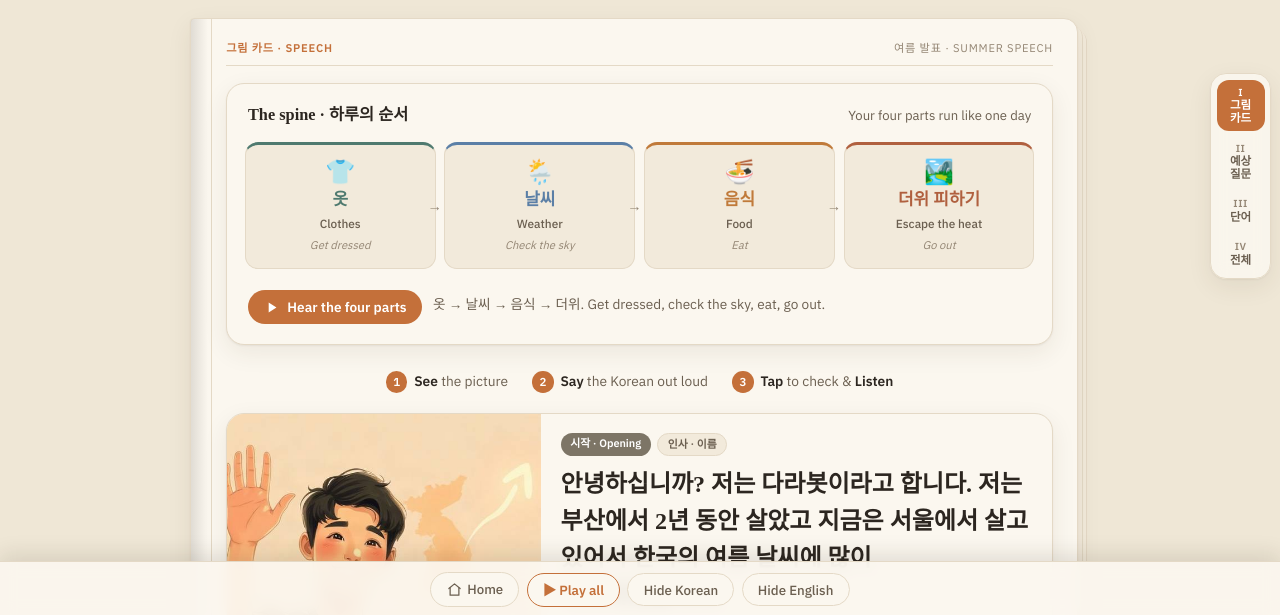
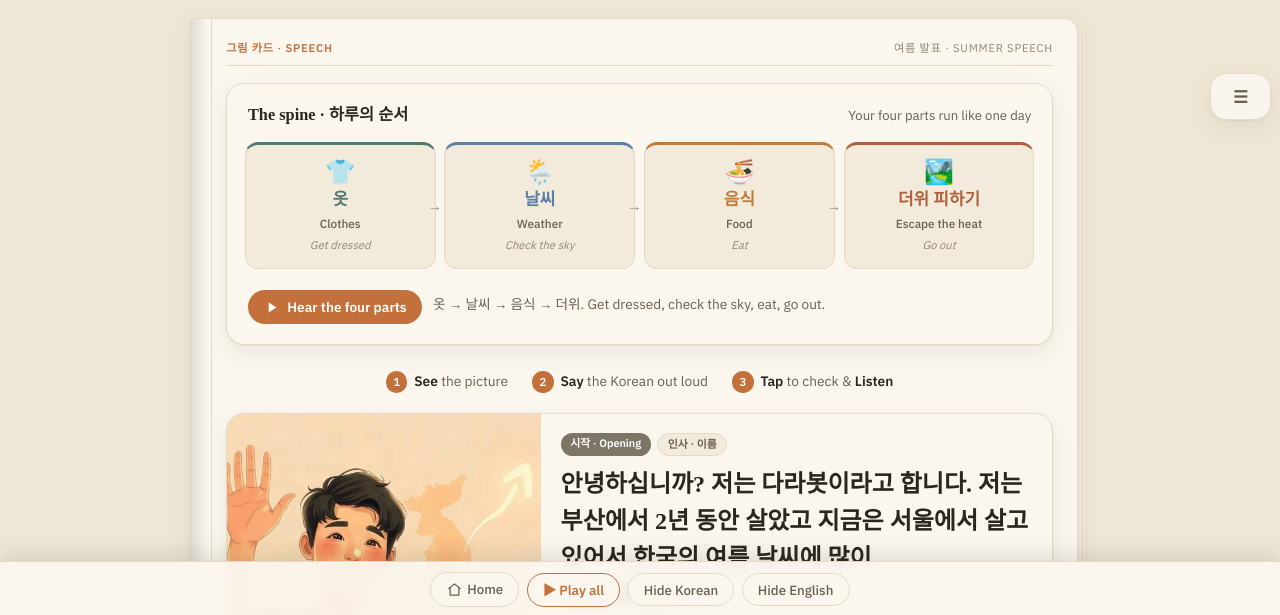
Before and after one commit to 1l3oth/studybook, a website: page korean-summer-speech/index.html in a window 1280 px wide. Shown: the part 183-798 px from the top of the page. Drawn offline with Linux system fonts and the light colour scheme; a web font is replaced by a local one.

Commit message:
summer unit: make the floating chapter rail collapsible (tap the handle to open, auto-tucks after you pick)

```diff
--- a/korean-summer-speech/index.html
+++ b/korean-summer-speech/index.html
@@ -35,6 +35,10 @@
 .chapters button.on:hover{background:var(--accent)}
 .chapters button.on .cko,.chapters button.on .cnum{color:var(--on-accent)}
 .chapters button:focus-visible{outline:2px solid var(--accent);outline-offset:2px}
+.chtoggle{font-family:var(--f-ui);font-weight:700;font-size:1.05rem;color:var(--ink-2);background:transparent;border:none;border-radius:12px;padding:.4rem;cursor:pointer;width:3rem;display:flex;align-items:center;justify-content:center}
+.chtoggle:hover{background:var(--sunken)}
+.chtoggle:focus-visible{outline:2px solid var(--accent);outline-offset:2px}
+.chapters.collapsed button[data-tab]{display:none}
 /* the book */
 .book{position:relative;background:var(--surface);border:1px solid var(--line);border-radius:4px 14px 14px 4px;box-shadow:var(--shadow),5px 5px 0 -1px var(--sunken),6px 6px 0 -1px var(--line),10px 9px 0 -2px var(--sunken),11px 10px 0 -2px var(--line);padding:1.3rem 1.5rem 1rem 2.2rem;margin:1.3rem 12px 1.9rem 0;overflow:hidden}
 .book::before{content:"";position:absolute;left:0;top:0;bottom:0;width:1.25rem;background:linear-gradient(90deg,color-mix(in srgb,var(--ink) 13%,transparent),transparent 85%);border-right:1px solid var(--line);pointer-events:none}
@@ -318,7 +322,8 @@
   <footer>Pictures generated for study · every line and answer has shane_ko audio.</footer>
 </div>
 
-<nav class="chapters" role="tablist">
+<nav class="chapters collapsed" role="tablist">
+  <button class="chtoggle" id="chToggle" type="button" aria-label="Chapters menu">☰</button>
   <button data-tab="cards" class="on"><span class="cnum">I</span><span class="cko">그림 카드</span><span class="cen">Speech</span></button>
   <button data-tab="qa"><span class="cnum">II</span><span class="cko">예상 질문</span><span class="cen">Q&amp;A</span></button>
   <button data-tab="voc"><span class="cnum">III</span><span class="cko">단어</span><span class="cen">Vocab</span></button>
@@ -383,12 +388,16 @@
 var SHORT={cards:'Speech',qa:'Q&A',voc:'Vocab',full:'Full'};
 var runCh=document.getElementById('runCh'),pageNo=document.getElementById('pageNo'),pageInd=document.getElementById('pageInd'),prevB=document.getElementById('prevPage'),nextB=document.getElementById('nextPage');
 var curTab='cards';
-function showTab(name){stopSeq();stopCur();curTab=name;var idx=ORDER.indexOf(name);for(var k in panels){panels[k].classList.toggle('on',k===name);acts[k].hidden=(k!==name);}tabs.forEach(function(t){t.classList.toggle('on',t.getAttribute('data-tab')===name);});if(runCh)runCh.textContent=NAMES[name];if(pageNo)pageNo.textContent=(idx+1);if(pageInd)pageInd.textContent=ROMAN[idx]+' · '+SHORT[name];if(prevB)prevB.disabled=(idx<=0);if(nextB)nextB.disabled=(idx>=ORDER.length-1);window.scrollTo({top:0,behavior:'smooth'});}
+function showTab(name){stopSeq();stopCur();curTab=name;var idx=ORDER.indexOf(name);for(var k in panels){panels[k].classList.toggle('on',k===name);acts[k].hidden=(k!==name);}tabs.forEach(function(t){t.classList.toggle('on',t.getAttribute('data-tab')===name);});if(runCh)runCh.textContent=NAMES[name];if(pageNo)pageNo.textContent=(idx+1);if(pageInd)pageInd.textContent=ROMAN[idx]+' · '+SHORT[name];if(prevB)prevB.disabled=(idx<=0);if(nextB)nextB.disabled=(idx>=ORDER.length-1);var rl=document.querySelector('.chapters');if(rl)rl.classList.add('collapsed');setChIcon();window.scrollTo({top:0,behavior:'smooth'});}
 tabs.forEach(function(t){t.addEventListener('click',function(){showTab(t.getAttribute('data-tab'));});});
 function flip(d){var i=ORDER.indexOf(curTab)+d;if(i>=0&&i<ORDER.length)showTab(ORDER[i]);}
 if(prevB)prevB.addEventListener('click',function(){flip(-1);});
 if(nextB)nextB.addEventListener('click',function(){flip(1);});
 showTab('cards');
+function setChIcon(){var r=document.querySelector('.chapters'),t=document.getElementById('chToggle');if(r&&t)t.textContent=r.classList.contains('collapsed')?'☰':'✕';}
+var chToggle=document.getElementById('chToggle');
+if(chToggle)chToggle.addEventListener('click',function(){document.querySelector('.chapters').classList.toggle('collapsed');setChIcon();});
+setChIcon();
 // auto-hide the bar while reading; a small handle brings it back
 var barEl=document.querySelector('.bar'),barPeek=document.getElementById('barPeek'),lastY=window.scrollY;
 if(barPeek)barPeek.addEventListener('click',function(){barEl.classList.remove('hidden');});
```
